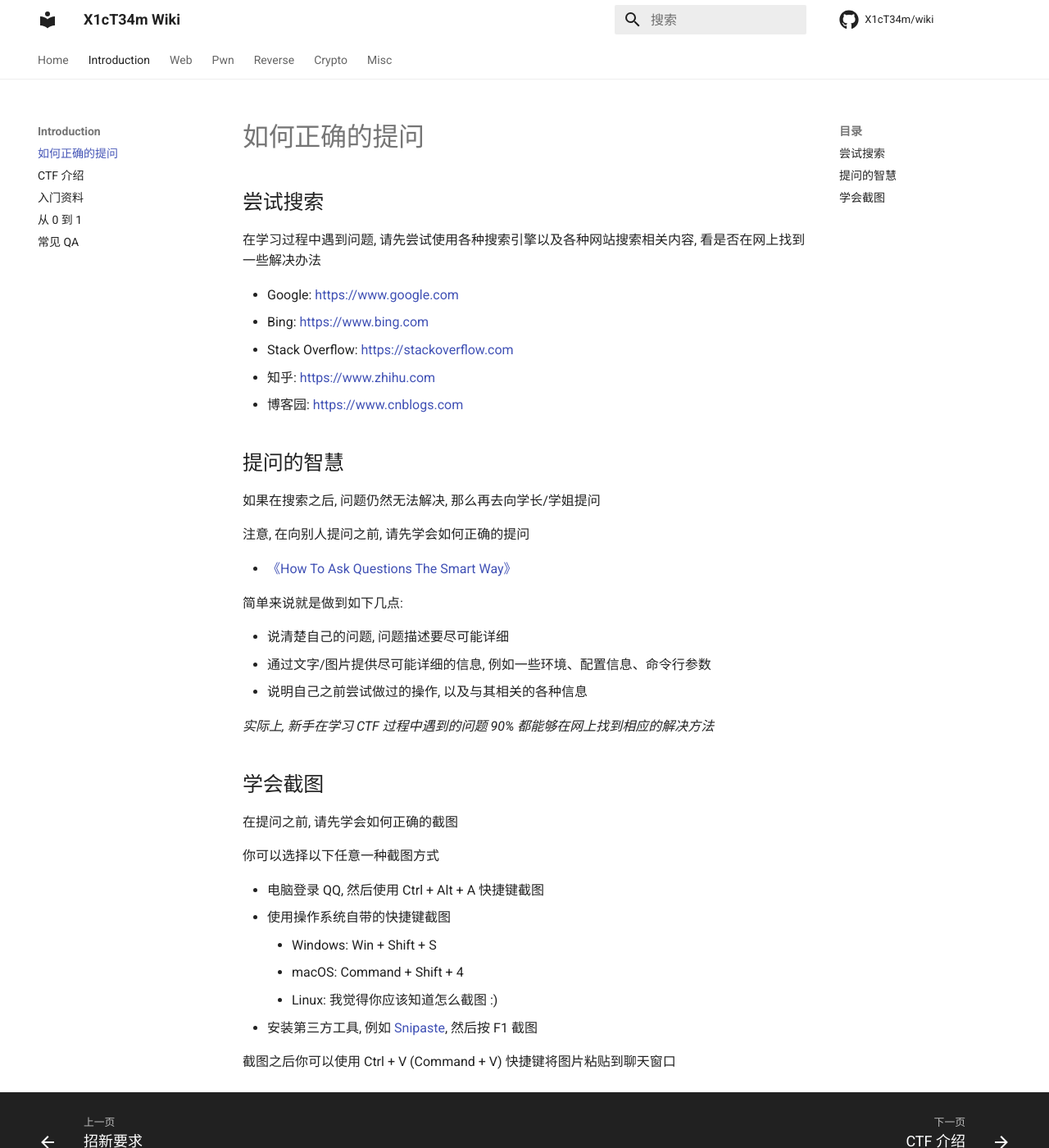
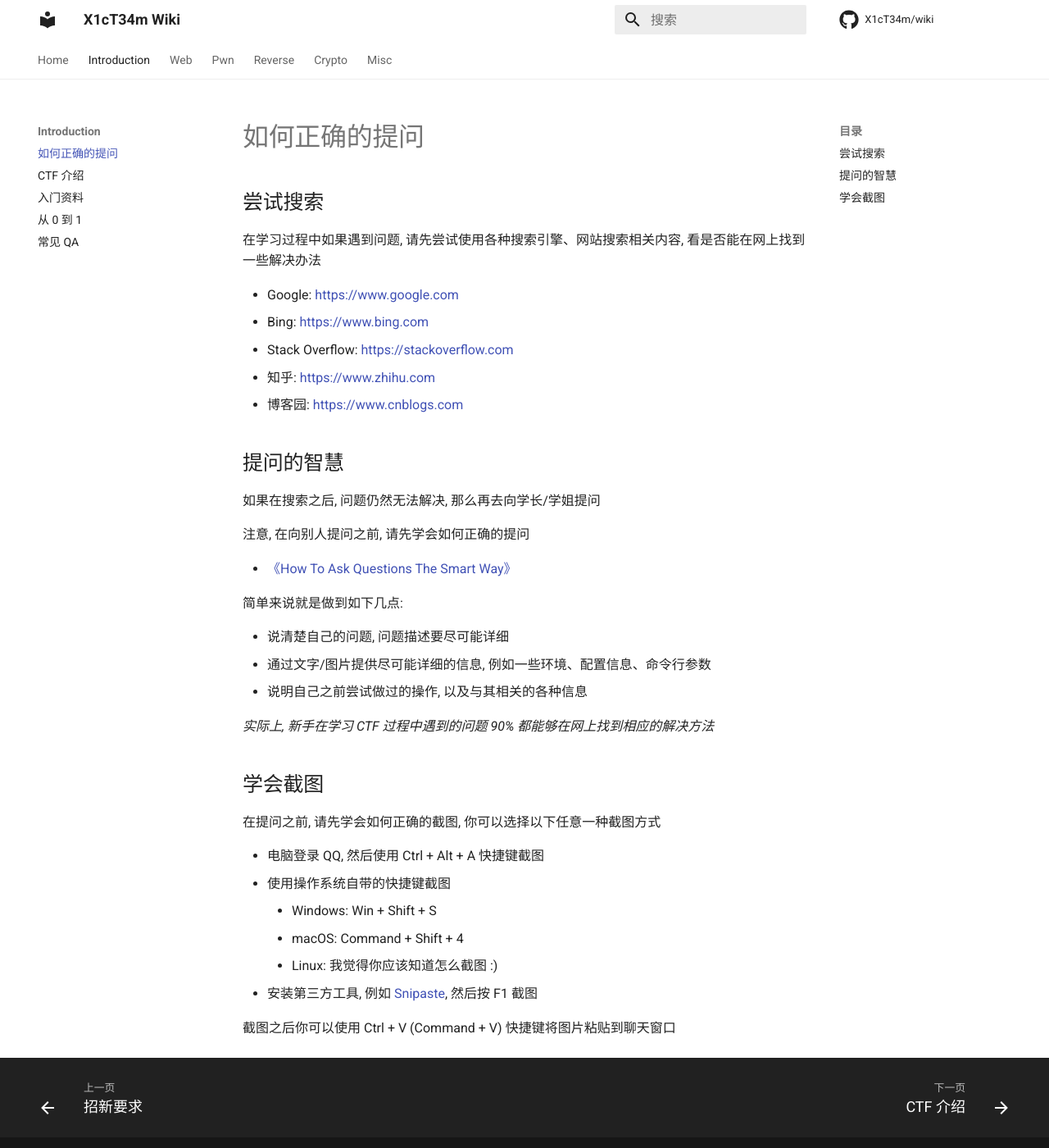
Before and after one commit to X1cT34m/wiki, an MkDocs documentation site: the page built from docs/introduction/how-to-ask.md, in a window 1280 px wide and 1400 px high. Shown: the whole window at 82% size. Built offline with MkDocs 1.6.1 and Material for MkDocs 9.7.7, drawn with Linux system fonts in a browser that asks for light colours; comment, search, counter and statistics services are not loaded.

Commit message:
fix typo in introduction

```diff
--- a/docs/introduction/how-to-ask.md
+++ b/docs/introduction/how-to-ask.md
@@ -2,7 +2,7 @@
 
 ## 尝试搜索
 
-在学习过程中遇到问题, 请先尝试使用各种搜索引擎以及各种网站搜索相关内容, 看是否在网上找到一些解决办法
+在学习过程中如果遇到问题, 请先尝试使用各种搜索引擎、网站搜索相关内容, 看是否能在网上找到一些解决办法
 
 - Google: [https://www.google.com](https://www.google.com)
 - Bing: [https://www.bing.com](https://www.bing.com)
@@ -28,9 +28,7 @@
 
 ## 学会截图
 
-在提问之前, 请先学会如何正确的截图
-
-你可以选择以下任意一种截图方式
+在提问之前, 请先学会如何正确的截图, 你可以选择以下任意一种截图方式
 
 - 电脑登录 QQ, 然后使用 Ctrl + Alt + A 快捷键截图
 - 使用操作系统自带的快捷键截图
```
Also changed, not shown: README.md (+2 -0 lines), docs/introduction/qa.md (+1 -1 lines), docs/join.md (+2 -2 lines).
